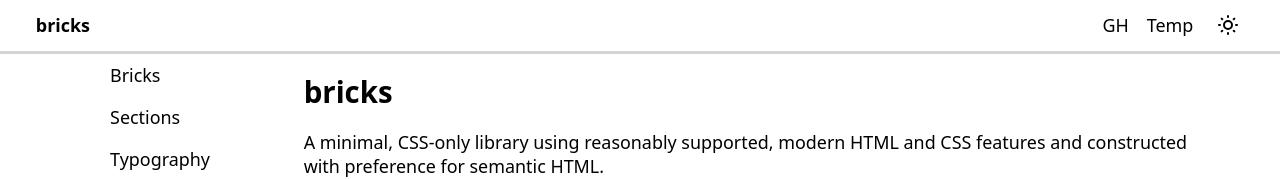
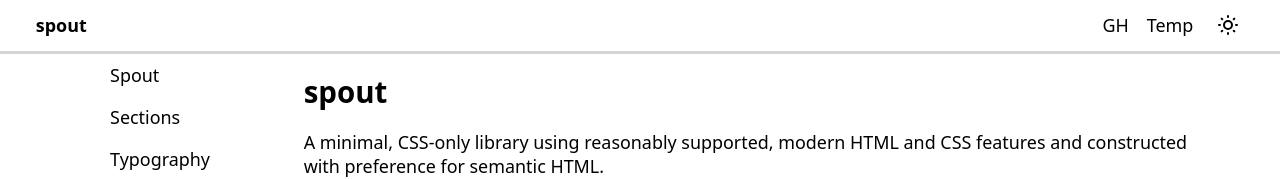
Before and after one commit to Sammy-T/spout, a Svelte app: page / in a window 1280 px wide. Shown: the top 179 px of the page. Built offline with nearby package versions, Linux system fonts and the light colour scheme.

Commit message:
Rename project

```diff
--- a/package.json
+++ b/package.json
@@ -1,5 +1,5 @@
 {
-  "name": "bricks",
+  "name": "spout.css",
   "private": true,
   "version": "0.0.0",
   "type": "module",
--- a/src/App.svelte
+++ b/src/App.svelte
@@ -84,7 +84,7 @@
 </script>
 
 {#snippet links()}
-    <li><a href="#bricks">Bricks</a></li>
+    <li><a href="#spout">Spout</a></li>
     <li><a href="#sections">Sections</a></li>
     <li><a href="#typography">Typography</a></li>
     <li><a href="#heading-group">Heading Group</a></li>
@@ -113,7 +113,7 @@
 <nav id="main-nav">
     <ul>
         <li class="mobile"><button class="outline" command="show-modal" commandfor="mobile-menu">{@html icMenu}</button></li>
-        <li><a href="/"><strong>bricks</strong></a></li>
+        <li><a href="/"><strong>spout</strong></a></li>
     </ul>
 
     <ul>
@@ -134,7 +134,7 @@
     </aside>
 
     <div class="contents">
-        <h1 id="bricks">bricks</h1>
+        <h1 id="spout">spout</h1>
         <p>A minimal, CSS-only library using reasonably supported, modern HTML and CSS features
             and constructed with preference for semantic HTML.</p>
         <p>The goal of this library is to provide a simple CSS starter that can be used as-is or that
--- a/src/main.js
+++ b/src/main.js
@@ -1,5 +1,5 @@
 import { mount } from 'svelte'
-import './app.css'
+import './spout.css'
 import App from './App.svelte'
 
 const app = mount(App, {
```
Also changed, not shown: src/spout.css (renamed from src/app.css).
